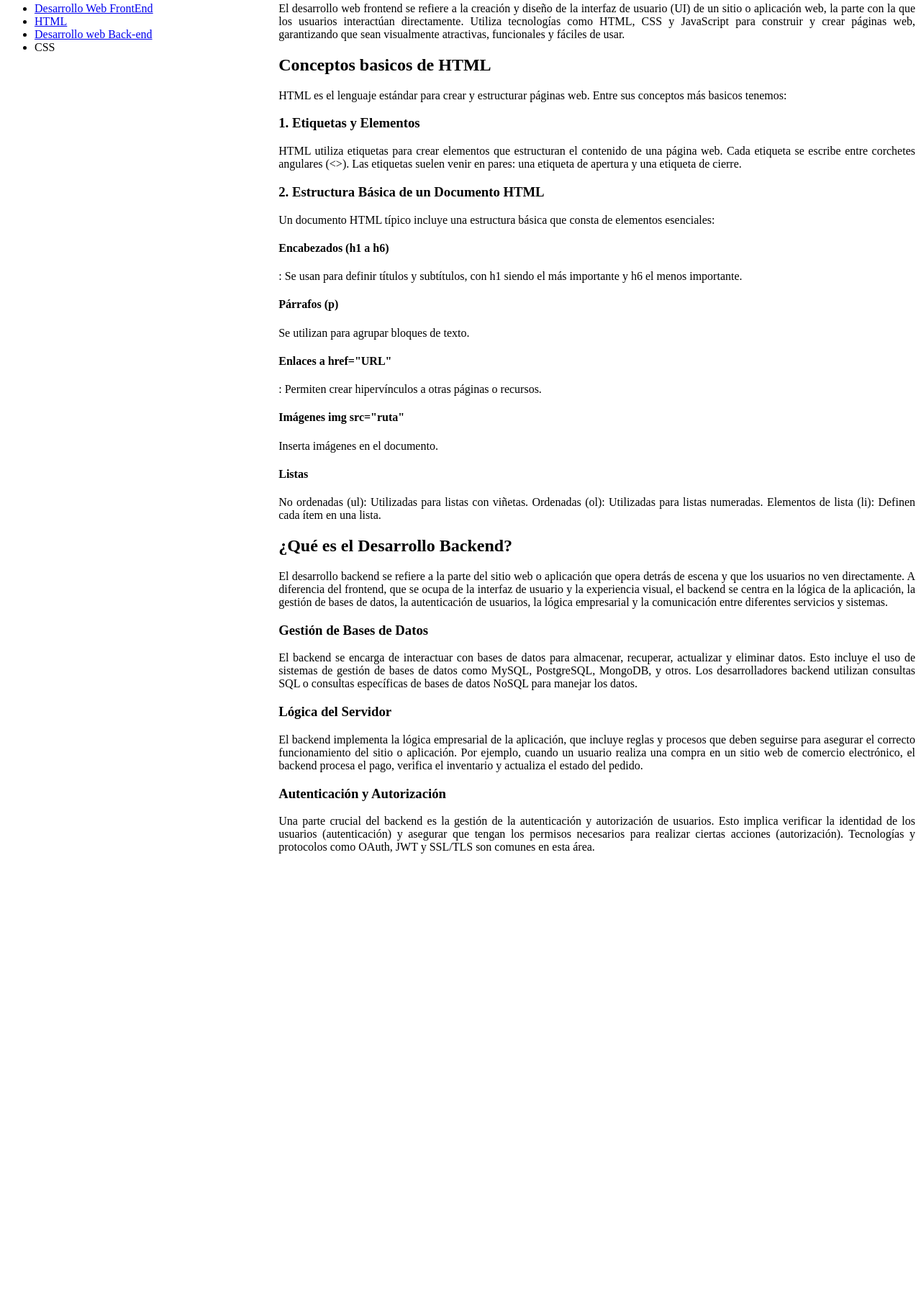
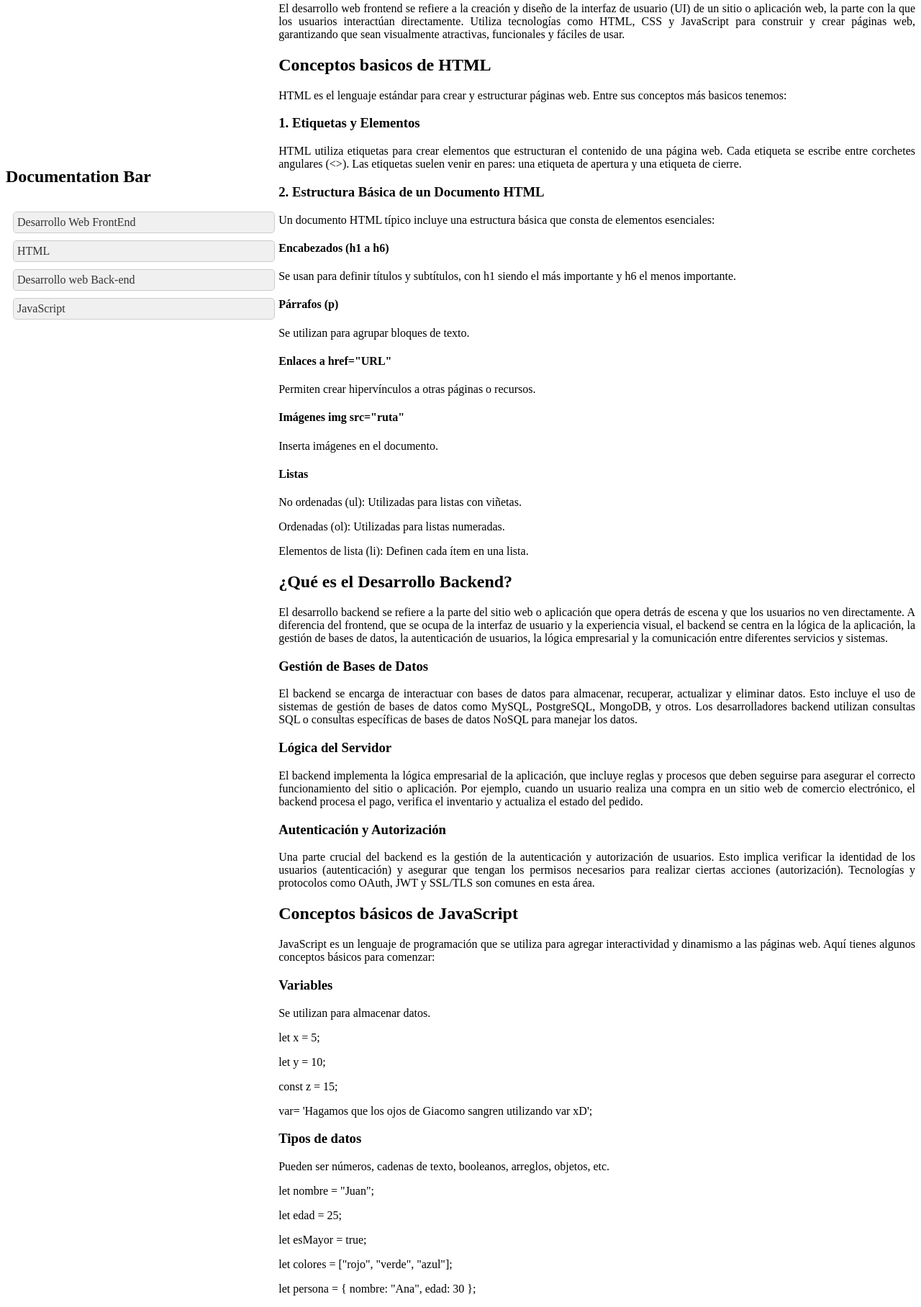
Before and after one commit to ArturoAlvarezY/FAQ, a plain HTML site: page index.html in a window 1280 px wide. Shown: the part 72-1888 px from the top of the page at 72% size. Before the commit the page ends 1274 px from the top, so only its background shows below. Drawn offline with Linux system fonts and the light colour scheme.

Commit message:
stylished the sideBar with individual boxes for each h2 title

```diff
--- a/index.html
+++ b/index.html
@@ -9,12 +9,15 @@
 <body>
     <div class="sideBar">
         <h2 class="fixedh2">Documentation Bar</h2>
-        <ul>
-            <li><a href="#frontEnd">Desarrollo Web FrontEnd</li></a>
-            <li><a href="#htmlBasis">HTML</li></a>
-            <li><a href="#backEnd">Desarrollo web Back-end</a></li>
-            <li>CSS</li>
+        <div class="myList">
+
+            <ul >
+                <li><a href="#frontEnd">Desarrollo Web FrontEnd</li></a>
+                <li><a href="#htmlBasis">HTML</li></a>
+                <li><a href="#backEnd">Desarrollo web Back-end</a></li>
+                <li><a href="#javaScript">JavaScript</li></a>
         </ul>
+        </div>
     </div>
     <div class="description">
  <h2 id="frontEnd">Desarrollo Web FrontEnd</h2>
@@ -30,22 +33,22 @@
            <h3>2. Estructura Básica de un Documento HTML</h3>
             Un documento HTML típico incluye una estructura básica que consta de elementos esenciales:
 
-            <h4> Encabezados (h1 a h6)</h4>: Se usan para definir títulos y subtítulos, con h1 siendo el más importante y h6 el menos importante.
+            <h4> Encabezados (h1 a h6)</h4>Se usan para definir títulos y subtítulos, con h1 siendo el más importante y h6 el menos importante.
 
         <h4>Párrafos (p)</h4> Se utilizan para agrupar bloques de texto.
 
-                <h4>Enlaces a href="URL"</h4>: Permiten crear hipervínculos a otras páginas o recursos.
+                <h4>Enlaces a href="URL"</h4> Permiten crear hipervínculos a otras páginas o recursos.
 
                 <h4>Imágenes img src="ruta"</h4> Inserta imágenes en el documento.
 
                 <h4>Listas</h4>
 
-                No ordenadas (ul): Utilizadas para listas con viñetas.
-                Ordenadas (ol): Utilizadas para listas numeradas.
-                Elementos de lista (li): Definen cada ítem en una lista.
+                <p>No ordenadas (ul): Utilizadas para listas con viñetas.</p>
+                <p>Ordenadas (ol): Utilizadas para listas numeradas.</p>
+                <p>Elementos de lista (li): Definen cada ítem en una lista.</p>
  </section>
  <section>
-    <h2>¿Qué es el Desarrollo Backend?</h2>
+    <h2 id="backEnd">¿Qué es el Desarrollo Backend?</h2>
     <p>El desarrollo backend se refiere a la parte del sitio web o aplicación que opera detrás de escena y que los usuarios no ven directamente. A diferencia del frontend, que se ocupa de la interfaz de usuario y la experiencia visual, el backend se centra en la lógica de la aplicación, la gestión de bases de datos, la autenticación de usuarios, la lógica empresarial y la comunicación entre diferentes servicios y sistemas.</p>
 
     <h3>Gestión de Bases de Datos</h3>
@@ -61,13 +64,29 @@
         <p>Una parte crucial del backend es la gestión de la autenticación y autorización de usuarios. Esto implica verificar la identidad de los usuarios (autenticación) y asegurar que tengan los permisos necesarios para realizar ciertas acciones (autorización). Tecnologías y protocolos como OAuth, JWT y SSL/TLS son comunes en esta área.</p>
 </section>
 
+ <section>
+    <h2 id="javaScript">Conceptos básicos de JavaScript</h2>
 
- <section></section>
+    <p>JavaScript es un lenguaje de programación que se utiliza para agregar interactividad y dinamismo a las páginas web. Aquí tienes algunos conceptos básicos para comenzar:</p>
+
+    <h3>Variables</h3>
+
+    <p>Se utilizan para almacenar datos.</p>
+        <p>let x = 5;</p>
+        <p>let y = 10;</p>
+        <p>const z = 15;</p>
+        <p>var= 'Hagamos que los ojos de Giacomo sangren utilizando var xD';</p>
 
 
 
-
-
+    <h3>Tipos de datos</h3>
+    <p>Pueden ser números, cadenas de texto, booleanos, arreglos, objetos, etc.</p>
+<p>let nombre = "Juan";</p>
+<p>let edad = 25;</p>
+<p>let esMayor = true;</p>
+<p>let colores = ["rojo", "verde", "azul"];</p>
+<p>let persona = { nombre: "Ana", edad: 30 };</p>
+ </section>
 </div>
 </body>
 </html>
--- a/style.css
+++ b/style.css
@@ -1,9 +1,41 @@
 .sideBar{
-    height: 50vh;
+    height: 100vh;
     width: 30%;
     position: fixed;
     float: left;
+    display: flex;
+    flex-direction: column;
+    list-style: none;
+    justify-content: center;
 }
+
+li{
+    list-style:none;
+    margin-bottom:10px;
+}
+
+  .myList ul {
+            list-style-type: none;
+            padding: 0;
+        }
+        .myList li {
+            margin: 10px ;
+        }
+        .myList a {
+            display: block;
+            padding: 5px;
+            background-color: #f0f0f0;
+            border: 1px solid #ccc;
+            border-radius: 5px;
+            text-decoration: none;
+            color: #333;
+            transition: background-color 0.3s, border-color 0.3s;
+        }
+        .myList a:hover {
+            background-color: #e0e0e0;
+            border-color: #aaa;
+        }
+
 
     .description{
      width: 70%;
```
Lines whose indentation alone changed are shown as unchanged.
